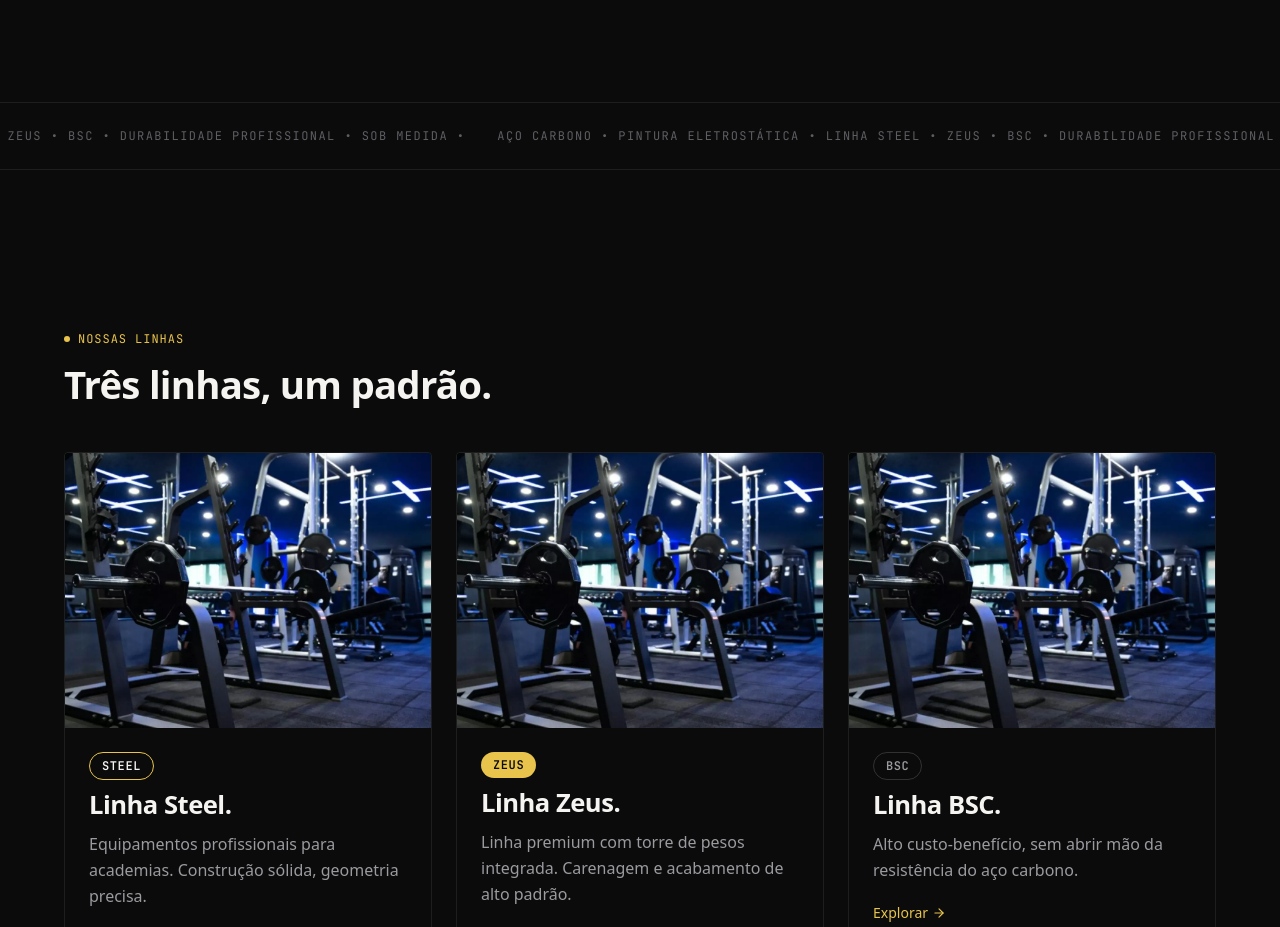
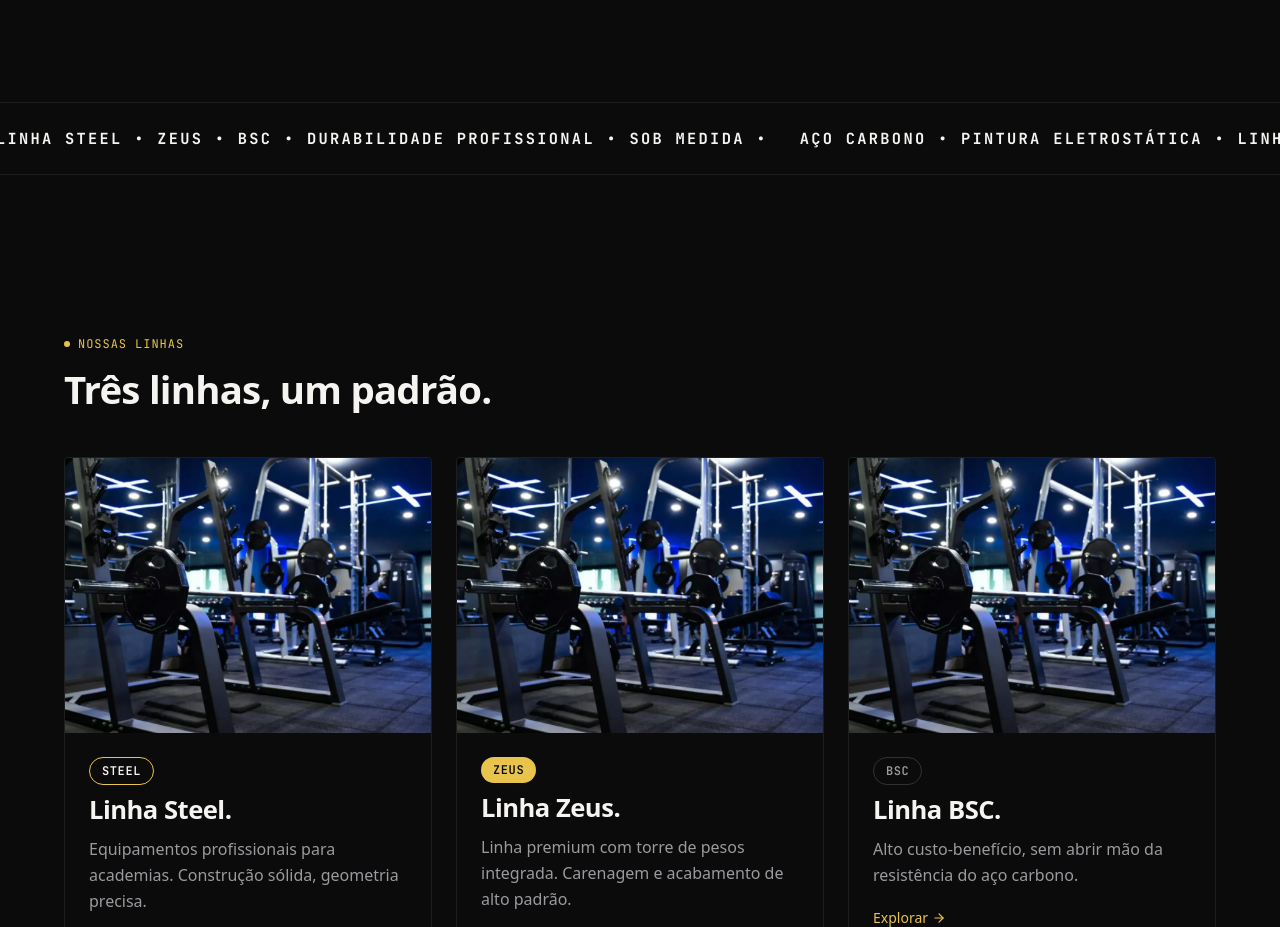
Before and after one commit to Pedrouo/lp-olypmo, a Next.js app: page / in a window 1280 px wide. Shown: the part 1320-2247 px from the top of the page. Built offline with nearby package versions, Linux system fonts and the light colour scheme; a web font is replaced by a local one.

Commit message:
style: atualiza estilo do marquee para texto em negrito e branco com contraste

```diff
--- a/components/sections/Marquee.tsx
+++ b/components/sections/Marquee.tsx
@@ -31,7 +31,7 @@ export function Marquee() {
         {Array.from({ length: 4 }).map((_, i) => (
           <span
             key={i}
-            className="mono text-[0.75rem] text-[var(--color-text-faint)] uppercase tracking-[0.12em] mr-[var(--space-8)] group-hover:[animation-play-state:paused]"
+            className="mono text-[clamp(0.875rem,1.2vw,1.125rem)] font-bold text-[var(--color-text)] uppercase tracking-[0.15em] mr-[var(--space-8)] group-hover:[animation-play-state:paused]"
           >
             {text}
           </span>
```
